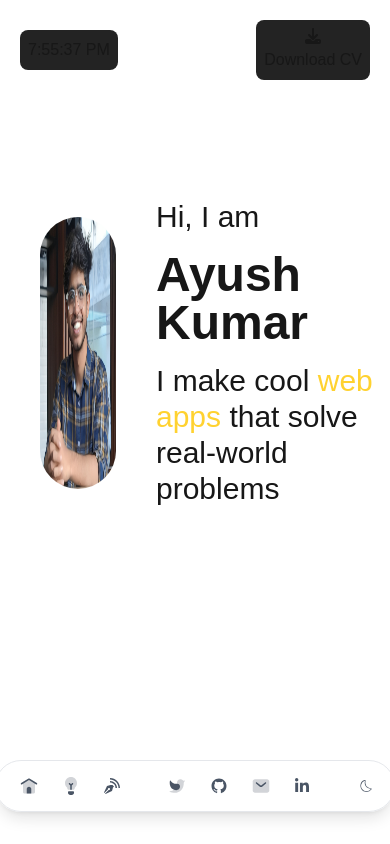
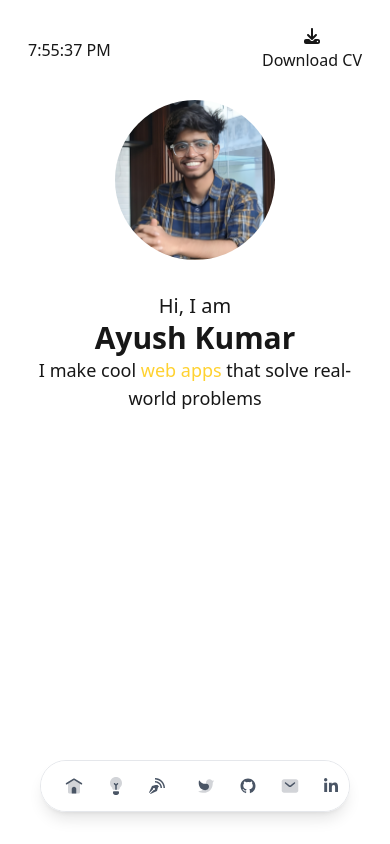
Before and after one commit to ayushcodes1729/new-portfolio, a Next.js app: page / in a window 390 px wide. Built offline with nearby package versions, Linux system fonts and the light colour scheme.

Commit message:
Responsiveness and Dark Light mode done with code formatting

```diff
--- a/src/app/blogs/page.tsx
+++ b/src/app/blogs/page.tsx
@@ -1,13 +1,11 @@
-import React from 'react';
-
 export default function Home() {
     return (
         <div className="min-h-screen flex items-center justify-center">
             <div className="text-center">
-                <h1 className="text-6xl font-bold text-white/90 mb-4 animate-pulse">
+                <h1 className="text-6xl font-bold  mb-4 animate-pulse">
                     Stay Tuned
                 </h1>
-                <p className="text-2xl text-white/70 tracking-wide">
+                <p className="text-2xl tracking-wide">
                     Blogs are coming soon...
                 </p>
             </div>
--- /dev/null
+++ b/src/app/components/darkMode.tsx
@@ -0,0 +1,68 @@
+"use client"
+
+import { useState, useEffect } from 'react';
+import { CiLight } from "react-icons/ci";
+import { MdDarkMode } from "react-icons/md";
+
+export default function DarkModeToggle() {
+    const [isDarkMode, setIsDarkMode] = useState(() => {
+        // Initialize state synchronously during client-side render
+        if (typeof window !== 'undefined') {
+            const savedTheme = localStorage.getItem('theme');
+            const systemPrefersDark = window.matchMedia('(prefers-color-scheme: dark)').matches;
+
+            return savedTheme === 'dark' || (savedTheme === null && systemPrefersDark);
+        }
+        return true; // Default to dark mode on initial render
+    });
+
+    useEffect(() => {
+        // Ensure dark mode is set on initial load
+        const savedTheme = localStorage.getItem('theme');
+        const systemPrefersDark = window.matchMedia('(prefers-color-scheme: dark)').matches;
+
+        if (savedTheme === 'dark' || (savedTheme === null && systemPrefersDark)) {
+            document.documentElement.classList.add('dark');
+        } else {
+            document.documentElement.classList.remove('dark');
+        }
+    }, []);
+
+    const toggleDarkMode = () => {
+        const newMode = !isDarkMode;
+        setIsDarkMode(newMode);
+
+        // Update localStorage
+        localStorage.setItem('theme', newMode ? 'dark' : 'light');
+
+        // Toggle dark class on html element
+        if (newMode) {
+            document.documentElement.classList.add('dark');
+        } else {
+            document.documentElement.classList.remove('dark');
+        }
+    };
+
+    return (
+        <button
+            onClick={toggleDarkMode}
+            className="relative flex items-center justify-center p-2 rounded-full
+            text-gray-600 hover:text-black
+            dark:text-gray-300 dark:hover:text-white
+            transition-colors duration-200 group"
+        >
+            <span className="absolute top-[-150%]
+            bg-white/90 dark:bg-gray-800
+            opacity-0 group-hover:opacity-100
+            transition-opacity duration-300
+            rounded-lg px-3 py-2 text-xs">
+                {isDarkMode ? 'Light Mode' : 'Dark Mode'}
+            </span>
+            {isDarkMode ? (
+                <CiLight className="w-4 h-4 text-gray-600" />
+            ) : (
+                <MdDarkMode className="w-4 h-4 text-gray-600" />
+            )}
+        </button>
+    );
+}
--- a/src/app/components/name.tsx
+++ b/src/app/components/name.tsx
@@ -2,16 +2,17 @@
 import Image from "next/image";
 import { useGSAP } from "@gsap/react";
 import gsap from "gsap";
-import { useRef, useState } from "react";
+import { useRef, useState, useEffect } from "react";
 import { RiNextjsFill } from "react-icons/ri";
 import { FaReact, FaNodeJs, FaAws, FaGitAlt } from "react-icons/fa";
-import { SiTypescript, SiTailwindcss, SiMongodb, SiPostgresql, SiFirebase, SiExpress, SiGithubactions, SiNginx } from "react-icons/si";
+import { SiTypescript, SiTailwindcss, SiMongodb, SiPostgresql, SiExpress, SiGithubactions, SiNginx } from "react-icons/si";
 import { VscVscode } from "react-icons/vsc";
 import { MdSettingsEthernet } from "react-icons/md";
 import React from "react";
 
 export default function Name() {
     const introRef = useRef(null);
+
     const skills = [
         { name: "Nextjs", logo: "RiNextjsFill", position: "top-[17%] left-[6%]" },
         { name: "ReactJS", logo: "FaReact", position: "top-[8%] left-[32%]" },
@@ -26,7 +27,7 @@ export default function Name() {
         { name: "CI/CD", logo: "MdSettingsEthernet", position: "top-[80%] left-[75%]" },
         { name: "NGINX", logo: "SiNginx", position: "top-[65%] left-[5%]" },
         { name: "Git", logo: "FaGitAlt", position: "top-[80%] left-[40%]" },
-        { name: "VSCode", logo: "SiVisualstudiocode", position: "top-[85%] left-[65%]" }
+        { name: "VSCode", logo: "VscVscode", position: "top-[85%] left-[65%]" }
     ];
 
     const iconMap = {
@@ -46,69 +47,65 @@ export default function Name() {
         VSCode: VscVscode
     };
 
-    const skillsHighlight = (event) => {
-        gsap.to(event.currentTarget, {
-            opacity: 1, // Increase opacity only for the hovered element
-            ease: "power3.inOut",
-            duration: 0.3
-        });
-    };
-
-    const skillsReset = (event) => {
-        gsap.to(event.currentTarget, {
-            opacity: 0.3, // Restore the original opacity when the mouse leaves
-            ease: "power3.inOut",
-            duration: 0.3
-        });
-    };
-
     useGSAP(() => {
         gsap.from(".intro", {
             y: 50,
             opacity: 0,
             duration: 2,
-            // delay: 1,
             ease: "power3.inOut",
             stagger: 0.4
-        })
+        });
 
         gsap.from(".me", {
             opacity: 0,
             duration: 2,
             ease: "power3.inOut"
-        })
+        });
+
+        // Modify skills animation
         gsap.from(".filled-circle", {
             opacity: 0,
             duration: 3,
             delay: 1,
             ease: "power3.inOut"
-        })
-    })
+        });
+    });
 
     return (
-        <div className="flex items-center w-screen h-[60vh] overflow-hidden relative">
+        <div className="flex md:flex-row flex-col items-center w-full md:w-screen min-h-[60vh] overflow-hidden relative px-4 md:px-0">
+            {/* Skills Overlay - Hidden on mobile */}
             {skills.map((skill, index) => (
                 <div
                     key={index}
                     style={{ boxShadow: "rgba(255, 255, 255, 0.3) 0px 5px 15px", transition: "box-shadow 0.3s ease-in-out" }}
-                    className={`absolute filled-circle opacity-30 lg:flex items-center gap-1 hidden px-2 py-1 text-white/90 rounded-full bg-white/20 border-2 border-white/90 -z-[1] ${skill.position}`}
-                    onMouseEnter={skillsHighlight}
-                    onMouseLeave={skillsReset} // Reset opacity when mouse leaves
-                >
+                    className={`absolute filled-circle opacity-30 hidden lg:flex items-center gap-1 px-2 py-1 rounded-full -z-[1] ${skill.position}`}>
                     {React.createElement(iconMap[skill.name])}
                     {skill.name}
                 </div>
             ))}
 
-            <div className="me px-10 w-[40%] flex justify-end">
-                <Image src="/me-comp.png" alt="my-image" width={100} height={100} className="rounded-full w-68 h-68" />
-            </div>
-            <div ref={introRef} className="flex flex-col gap-4 items-start w-[60%]">
-                <span className="intro text-3xl">Hi, I am</span>
-                <h1 className="intro text-5xl font-semibold">
-                    Ayush Kumar
-                </h1>
-                <span className="intro text-3xl">I make cool <span className="text-amber-300">web apps</span> that solve real-world problems</span>
+            <div className="flex flex-col md:flex-row items-center justify-center w-full gap-8 md:gap-16">
+                {/* Profile Image */}
+                <div className="me md:w-[40%] w-full flex justify-center md:justify-end">
+                    <Image
+                        src="/me-comp.png"
+                        alt="my-image"
+                        width={200}
+                        height={200}
+                        className="rounded-full w-40 h-40 md:w-68 md:h-68 object-cover"
+                    />
+                </div>
+
+                {/* Intro Text */}
+                <div ref={introRef} className="flex flex-col md:gap-4 items-center md:items-start text-center md:text-left w-full md:w-[60%]">
+                    <span className="intro text-xl md:text-3xl">Hi, I am</span>
+                    <h1 className="intro text-3xl md:text-5xl font-semibold text-center md:text-left">
+                        Ayush Kumar
+                    </h1>
+                    <span className="intro text-lg md:text-3xl text-center md:text-left">
+                        I make cool <span className="text-amber-300">web apps</span> that solve real-world problems
+                    </span>
+                </div>
             </div>
         </div>
     );
--- a/src/app/components/navbar.tsx
+++ b/src/app/components/navbar.tsx
@@ -7,7 +7,8 @@ import { ImBlog } from "react-icons/im";
 import { FaLinkedinIn } from "react-icons/fa6";
 import gsap from "gsap";
 import { useGSAP } from "@gsap/react";
-import { useEffect, useRef, useState } from "react";
+import { useEffect, useRef } from "react";
+import DarkModeToggle from "./darkMode";
 
 export default function Navbar() {
     const navbarRef = useRef(null);
@@ -179,10 +180,10 @@ export default function Navbar() {
     }, []);
 
     return (
-        <nav className="fixed bottom-8 left-0 right-0 flex justify-center z-50">
+        <nav className="fixed bottom-8 left-0 right-0 flex justify-center sm:px-0 px-10 z-50">
             <ul
                 ref={navbarRef}
-                className="navbar-main flex items-center gap-2 bg-white/90 backdrop-blur-md px-4 py-2 rounded-full shadow-lg border border-gray-200"
+                className="navbar-main not-sm:w-[80vw] sm:overflow-visible overflow-x-auto flex items-center sm:gap-2 bg-white/90 backdrop-blur-md px-4 py-2 rounded-full shadow-lg border border-gray-200"
                 onMouseLeave={handleMouseLeave}
             >
                 <div className="flex gap-2">
@@ -221,17 +222,11 @@ export default function Navbar() {
                 </div>
 
                 <div className="h-5 w-px bg-gray-300 mx-2" />
-
-                <Link
-                    href="#"
-                    className="relative flex items-center justify-center p-2 rounded-full text-gray-600 hover:text-black transition-colors duration-200 group"
-                    onMouseEnter={() => handleMouseEnter('theme')}
+                <div
+                            onMouseEnter={() => handleMouseEnter('theme')}
                 >
-                    <span className="absolute top-[-150%] bg-white/90 opacity-0 group-hover:opacity-100 transition-opacity duration-300 rounded-lg px-3 py-2 text-xs">Light</span>
-                    <span ref={(el) => addIconRef('theme', el)} className="inline-flex items-center justify-center">
-                        <CiDark className="w-4 h-4" />
-                    </span>
-                </Link>
+                    <DarkModeToggle />
+                </div>
             </ul>
         </nav>
     );
--- a/src/app/components/resume.tsx
+++ b/src/app/components/resume.tsx
@@ -6,7 +6,7 @@ import { FaDownload } from "react-icons/fa6"
 export default function Resume() {
     return (
         <div>
-            <Link href="https://drive.google.com/file/d/1tZ5Wi67ttES1rfejuwAlPwryO4TpEMYo/view?usp=drive_link" target="_" className="flex flex-col items-center gap-1 p-2 rounded-lg bg-[#232323]">
+            <Link href="https://drive.google.com/file/d/1tZ5Wi67ttES1rfejuwAlPwryO4TpEMYo/view?usp=drive_link" target="_" className="flex flex-col items-center gap-1 p-2 rounded-lg">
                 <FaDownload />
                 <span>Download CV</span>
             </Link>
--- a/src/app/components/time.tsx
+++ b/src/app/components/time.tsx
@@ -17,6 +17,6 @@ export default function Time() {
         return () => clearInterval(interval);
     }, []);
     return(
-        <div className="bg-[#232323] p-2 rounded-lg">{ctime}</div>
+        <div className="p-2 rounded-lg">{ctime}</div>
     )
 }
--- a/src/app/globals.css
+++ b/src/app/globals.css
@@ -1,30 +1,49 @@
 @import "tailwindcss";
 
 :root {
+  /* Light Mode Colors */
   --background: #ffffff;
   --foreground: #171717;
+  --background-secondary: #f4f4f5;
+  --border-color: #e4e4e7;
+  --text-muted: #71717a;
+
+  /* Accent Colors */
+  --primary: #3b82f6;
+  --primary-foreground: #ffffff;
+
+  /* Semantic Colors */
+  --destructive: #ef4444;
+  --success: #22c55e;
+  --warning: #eab308;
 }
 
-@theme inline {
-  --color-background: var(--background);
-  --color-foreground: var(--foreground);
-  --font-sans: var(--font-geist-sans);
-  --font-mono: var(--font-geist-mono);
-}
+/* Dark Mode Colors */
+.dark {
+  --background: #171717;
+  --foreground: #ffffff;
+  --background-secondary: #27272a;
+  --border-color: #3f3f46;
+  --text-muted: #a1a1aa;
 
-@media (prefers-color-scheme: dark) {
-  :root {
-    --background: #171717;
-    --foreground: #ffff;
-  }
+  /* Accent Colors for Dark Mode */
+  --primary: #2563eb;
+  --primary-foreground: #ffffff;
+
+  /* Semantic Colors for Dark Mode */
+  --destructive: #dc2626;
+  --success: #16a34a;
+  --warning: #ca8a04;
 }
 
 body {
   background: var(--background);
   color: var(--foreground);
-  font-family: Arial, Helvetica, sans-serif;
+  font-family: var(--font-sans, Arial, Helvetica, sans-serif);
+  transition: background-color 0.3s ease, color 0.3s ease;
 }
 
+/* Existing animations remain the same */
 .filled-circle {
   animation: traverse 10s linear infinite;
 }
@@ -45,6 +64,7 @@ body {
   animation: rotate 14s linear infinite;
 }
 
+/* Previous keyframe animations remain unchanged */
 @keyframes traverse {
   0% {
       transform: translateY(0) translateX(0);
```
Also changed, not shown: src/app/layout.tsx (+19 -1 lines), src/app/projects/page.tsx (+17 -10 lines).
